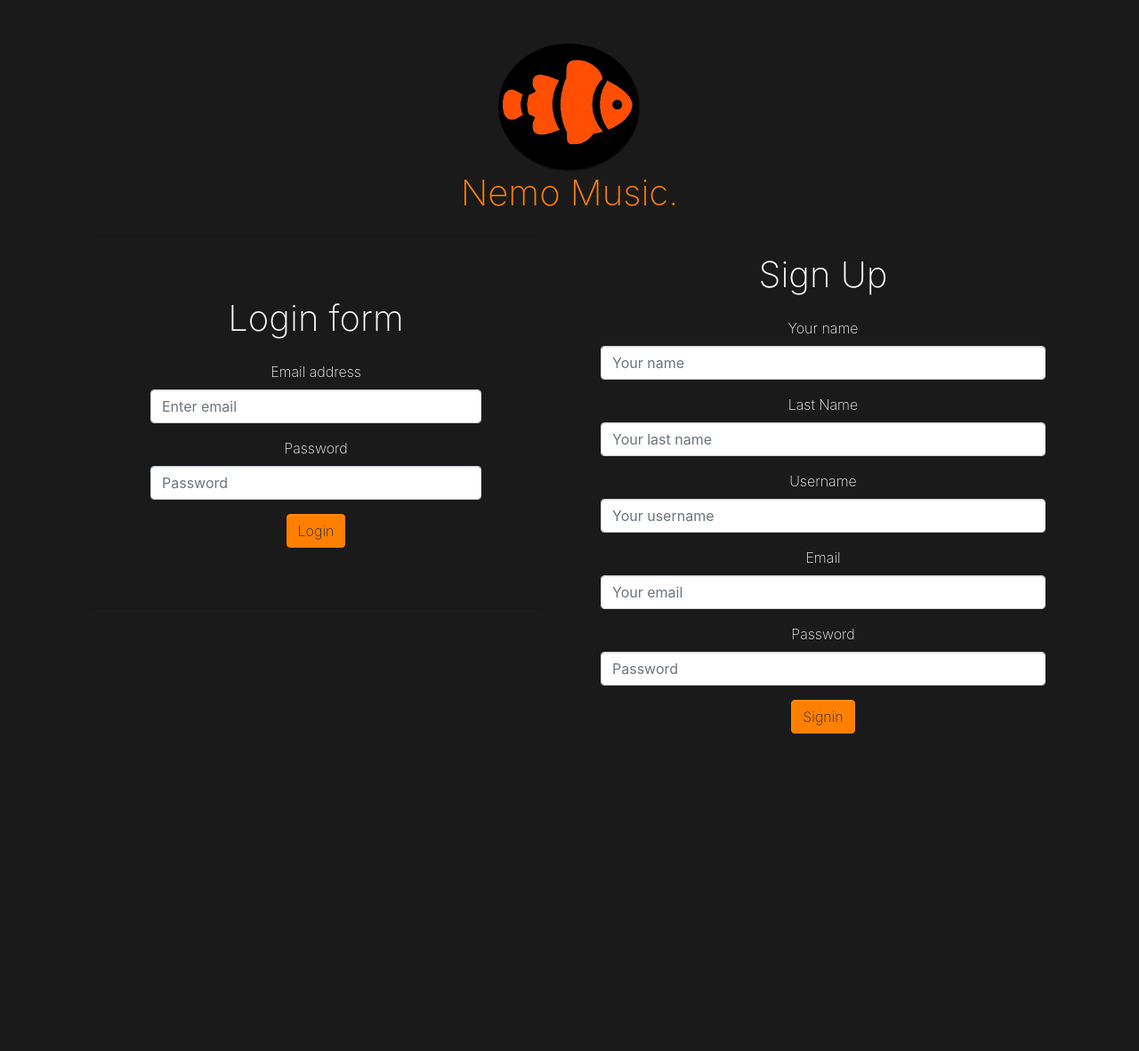
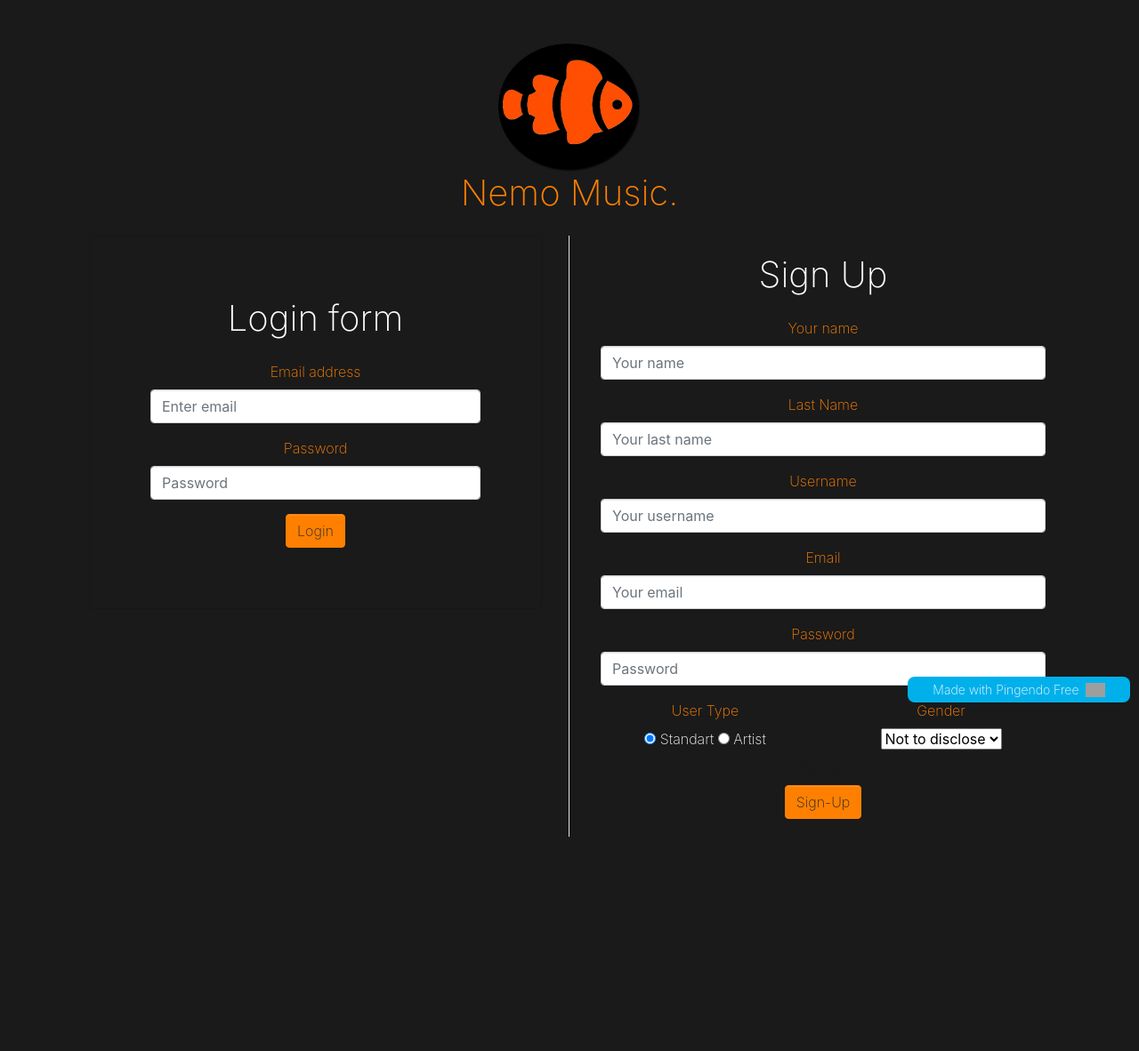
Before and after one commit to NemoMusic/Nemo, a Flask app: page /login in a window 1280 px wide. Shown: the whole page at 89% size. Before the commit the page ends 825 px from the top, so only its background shows below. Run offline with Flask 2, Linux system fonts and the light colour scheme; parts of the project's set-up code (start-up, migrations or seed data) failed here and were passed over; some libraries are stand-ins or nearby versions; grey boxes are pictures that could not be loaded.

Commit message:
Login edited

```diff
--- a/templates/login.html
+++ b/templates/login.html
@@ -23,20 +23,20 @@
         </div>
       </div>
       <div class="row">
-        <div class="col-md-6  ">
+        <div class="col-md-6  border-right">
           <div class="col-md-12">
             <div class="card text-white p-5 bg-primary">
-              <div class="card-body" draggable="true">
+              <div class="card-body">
                 <h1 class="mb-4">Login form</h1>
                 <h4> {{message}}</h4>
-                <form action="/home" method = "post" id = "login">
+                <form action="/home" method="post" id="login">
                   <div class="form-group">
-                    <label>Email address</label>
-                    <input type="email" name="loginEmail"  class="form-control" placeholder="Enter email" required> </div>
+                    <label class="text-secondary">Email address</label>
+                    <input type="email" name="loginEmail" class="form-control" placeholder="Enter email" required=""> </div>
                   <div class="form-group">
-                    <label>Password</label>
-                    <input type="password"  name="loginPassword" class="form-control" placeholder="Password" required> </div>
-                    <button type="submit" class="btn btn-secondary">Login</button>
+                    <label class="text-secondary">Password</label>
+                    <input type="password" name="loginPassword" class="form-control" placeholder="Password" required=""> </div>
+                  <button type="submit" class="btn btn-secondary">Login</button>
                 </form>
               </div>
             </div>
@@ -48,22 +48,47 @@
             <h1 class="mb-4">Sign Up</h1>
             <form action="https://formspree.io/YOUREMAILHERE">
               <div class="form-group">
-                <label for="InputName">Your name</label>
-                <input type="text" name="name" class="form-control" placeholder="Your name" id="InputName" required> </div>
+                <label for="InputName" class="text-secondary">Your name</label>
+                <input type="text" name="name" class="form-control" placeholder="Your name" id="InputName" required=""> </div>
               <div class="form-group">
-                <label for="InputEmail1">Last Name</label>
-                <input type="text" name="lastname" class="form-control" placeholder="Your last name" id="InputEmail1" required> </div>
+                <label for="InputEmail1" class="text-secondary">Last Name</label>
+                <input type="text" name="lastname" class="form-control" placeholder="Your last name" id="InputEmail1" required=""> </div>
               <div class="form-group">
-                <label for="InputUserName">Username</label>
-                <input type="text" name="username" class="form-control" placeholder="Your username" id="InputUserName" required> </div>
+                <label for="InputUserName" class="text-secondary">Username</label>
+                <input type="text" name="username" class="form-control" placeholder="Your username" id="InputUserName" required=""> </div>
               <div class="form-group">
-                <label for="InputEmail">Email</label>
-                <input type="email" name="email" class="form-control" placeholder="Your email" id="InputEmail" required> </div>
+                <label for="InputEmail" class="text-secondary">Email</label>
+                <input type="email" name="email" class="form-control" placeholder="Your email" id="InputEmail" required=""> </div>
               <div class="form-group">
-                <label for="InputPassword">Password</label>
-                <input type="password" name="password" class="form-control" placeholder="Password" id="InputPassword" required> </div>
-              <div> </div>
-              <button type="submit" class="btn btn-secondary">Signin</button>
+                <label for="InputPassword" class="text-secondary">Password</label>
+                <input type="password" name="password" class="form-control" placeholder="Password" id="InputPassword" required=""> </div>
+              <div class="row">
+                <div class="col-md-6  ">
+                  <div>
+                    <div>
+                      <label for="UserType" class="text-secondary">User Type</label>
+                    </div>
+                    <input type="radio" id="toggle-on" name="toggle" checked="" value="standart">
+                    <label for="toggle-on">Standart</label>
+                    <input type="radio" id="toggle-off" name="toggle" value="artist">
+                    <label for="toggle-off">Artist</label>
+                  </div>
+                </div>
+                <div class="col-md-6  ">
+                  <div>
+                    <label for="Gender" class="text-secondary">Gender</label>
+                  </div>
+                  <select>
+                    <option value="not">Not to disclose</option>
+                    <option value="female">Male</option>
+                    <option value="male">Female</option>
+                  </select>
+                </div>
+              </div>
+              <div>
+                <label class="primary text-primary">Gender</label>
+              </div>
+              <button type="submit" class="btn btn-secondary">Sign-Up</button>
             </form>
           </div>
         </div>
@@ -87,6 +112,9 @@
       <script src="https://maxcdn.bootstrapcdn.com/bootstrap/4.0.0/js/bootstrap.min.js" integrity="sha384-JZR6Spejh4U02d8jOt6vLEHfe/JQGiRRSQQxSfFWpi1MquVdAyjUar5+76PVCmYl" crossorigin="anonymous"></script>
     </div>
   </div>
+  <pingendo onclick="window.open('https://pingendo.com/', '_blank')" style="cursor:pointer;position: fixed;bottom: 10px;right:10px;padding:4px;background-color: #00b0eb;border-radius: 8px; width:250px;display:flex;flex-direction:row;align-items:center;justify-content:center;font-size:14px;color:white">Made with Pingendo Free&nbsp;&nbsp;
+    <img src="https://pingendo.com/site-assets/Pingendo_logo_big.png" class="d-block" alt="Pingendo logo" height="16">
+  </pingendo>
 </body>
 
 </html>
```
